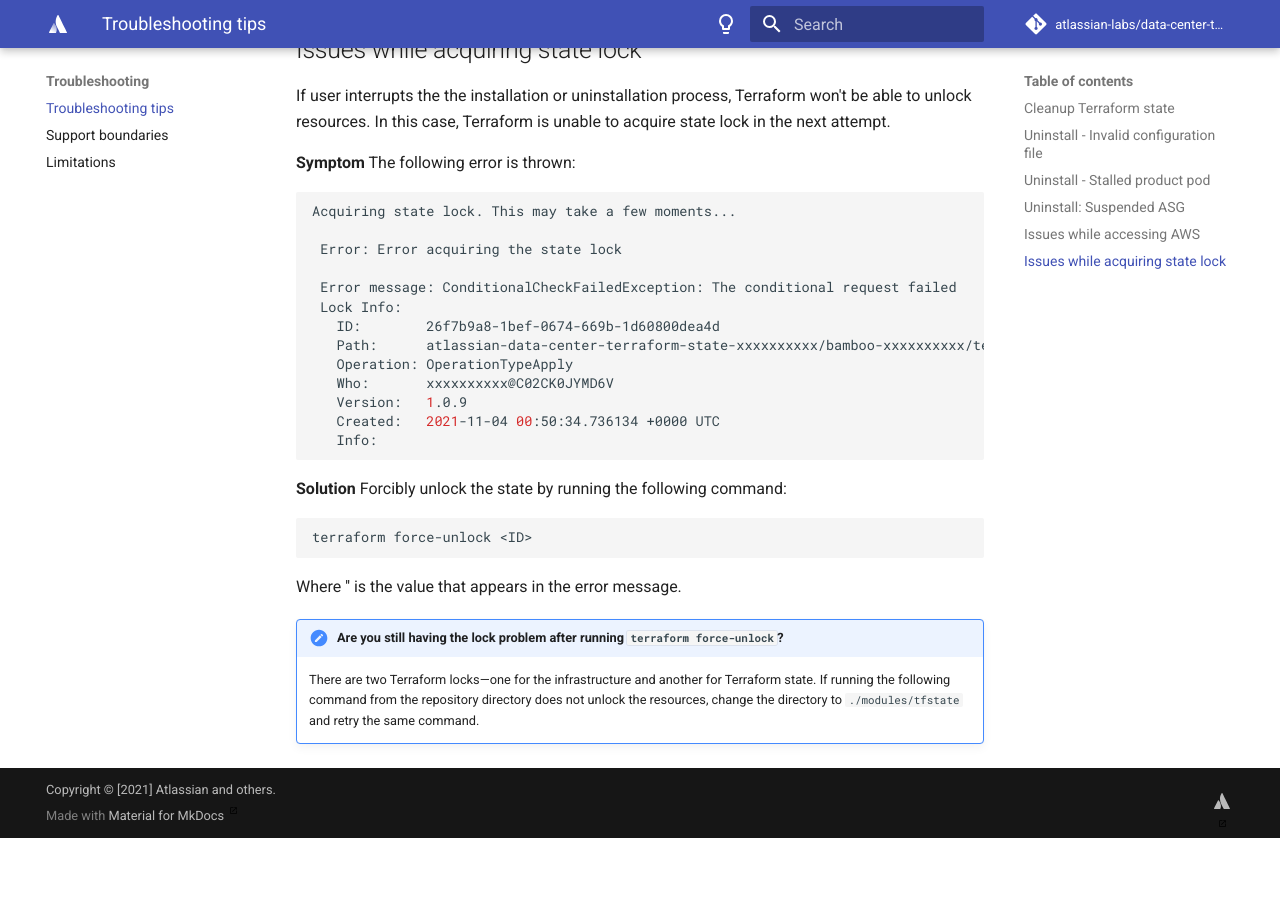
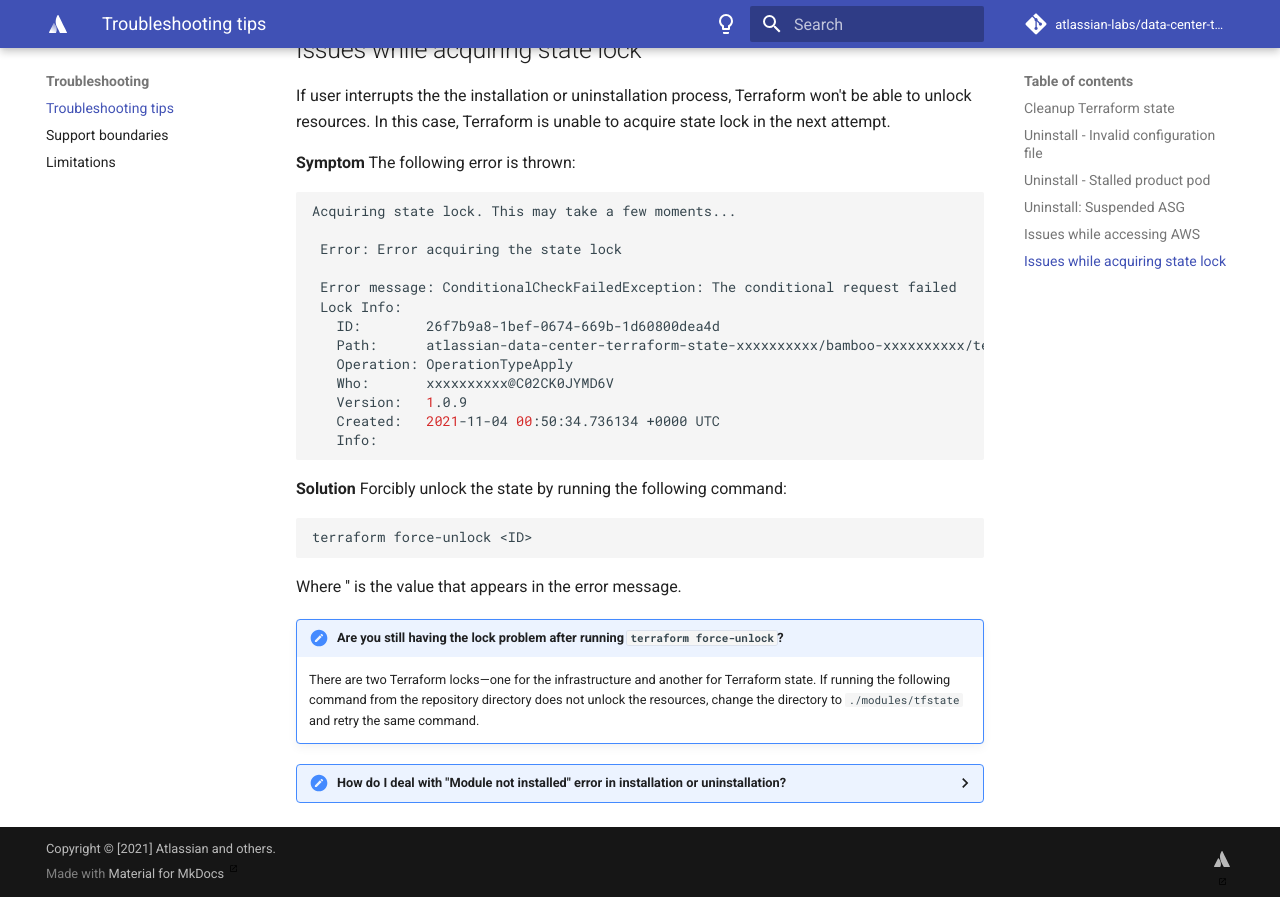
Before and after one commit to atlassian-labs/data-center-terraform, an MkDocs documentation site: the page built from docs/docs/troubleshooting/TROUBLESHOOTING.md, in a window 1280 px wide and 900 px high, scrolled down 2590 px. Built offline with MkDocs 1.6.1 and Material for MkDocs 9.7.7, drawn with Linux system fonts in a browser that asks for light colours; comment, search, counter and statistics services are not loaded; before the commit the page ends 3432 px from its top, so only the background shows below that; some of the changed lines change nothing that is shown.

Commit message:
TFKUBE-250: Added the scenario of module error to troubleshooting page

````diff
--- a/docs/docs/troubleshooting/TROUBLESHOOTING.md
+++ b/docs/docs/troubleshooting/TROUBLESHOOTING.md
@@ -118,3 +118,32 @@
 
 !!! hint "Are you still having the lock problem after running `terraform force-unlock`?"
     There are two Terraform locks—one for the infrastructure and another for Terraform state. If running the following command from the repository directory does not unlock the resources, change the directory to `./modules/tfstate` and retry the same command.
+
+
+??? hint "How do I deal with "Module not installed" error in installation or uninstallation?"
+
+    Terraform needs some modules to process deployment and cleanup the infrastructure.
+    Those files are generated by terraform during install process and are stored in `.terraform` folder.
+    If terraform cannot find the module files, then it is not able to perform the required commands.
+
+    **Symptom**
+
+    ```shell
+    Error: Module not installed
+
+      on main.tf line 7:
+       7: module "tfstate-bucket" {
+
+    This module is not yet installed. Run "terraform init" to install all modules required by this configuration.
+    ```
+
+
+    **Solution**
+
+    1. In root directory of the project run:
+    ```shell
+    ./scripts/cleanup.sh -s -t -x -r .
+    cd modules/tfstate
+    terraform init -var-file=<config file>
+    ```
+    2. re-run the install/uninstall script.
````
